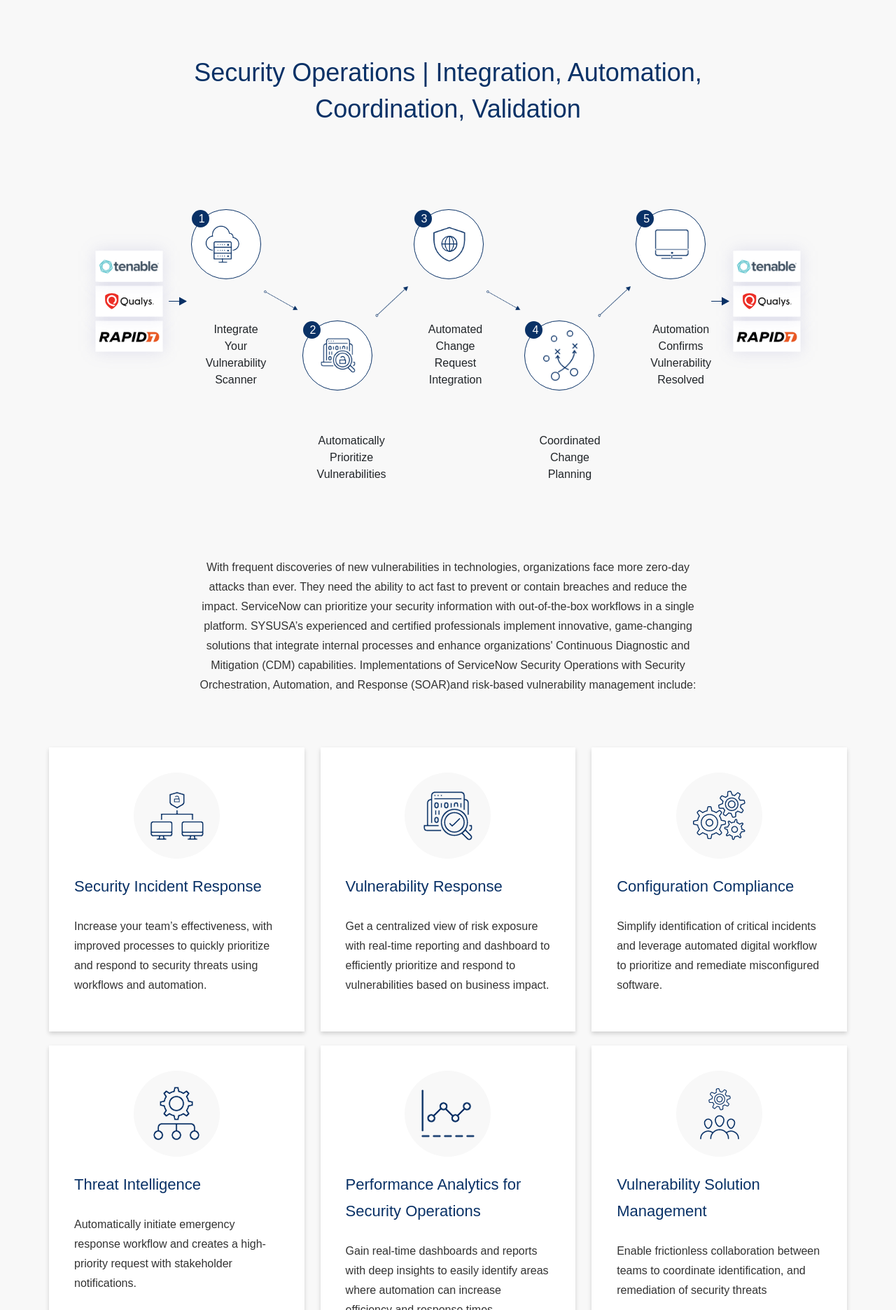
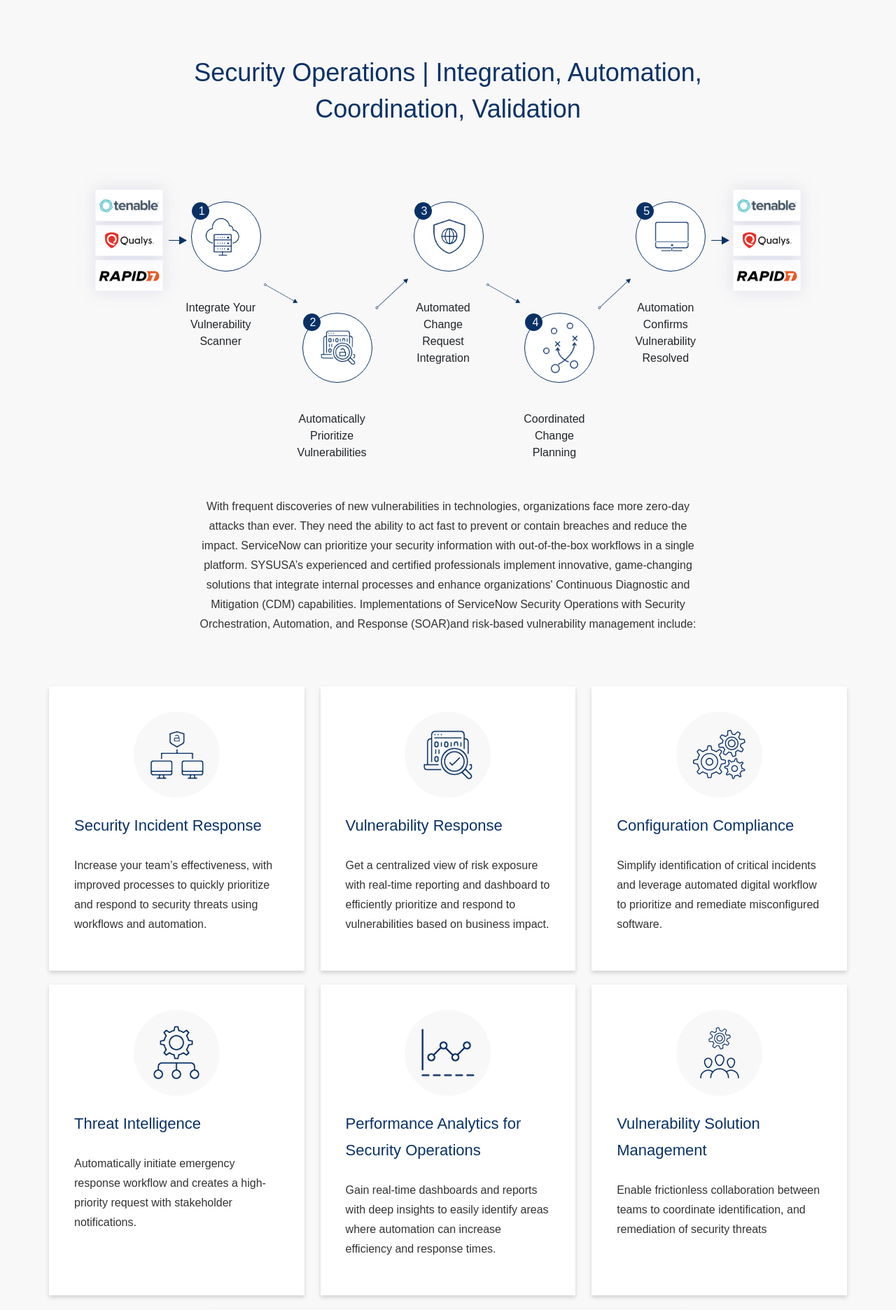
Before and after one commit to virajChuaudhary/Security_Operations, a Jekyll site: the page built from index.markdown, in a window 1280 px wide. Shown: the part 4528-6400 px from the top of the page at 70% size. Built offline with Jekyll 4.4.1, drawn with Linux system fonts in a browser that asks for light colours; some web fonts are replaced.

Commit message:
complete dextop view

```diff
--- a/_layouts/lp.html
+++ b/_layouts/lp.html
@@ -207,7 +207,7 @@
     </div>
     <div class="container-fluid text-center">
       <div class="circles">
-        <img src="{{site.baseurl}}/{{page.Fifth-section.circles-container.left-image}}" alt="">
+        <img src="{{site.baseurl}}/{{page.Fifth-section.circles-container.left-image}}" class="left-right" alt="">
         <div class="circle">
           <div class="card first-card">
             <span>
@@ -284,7 +284,7 @@
           </div>
         </div>
 
-        <img src="{{site.baseurl}}/{{page.Fifth-section.circles-container.right-image}}" alt="">
+        <img src="{{site.baseurl}}/{{page.Fifth-section.circles-container.right-image}}" class="left-right" alt="">
 
       </div>
     </div>
--- a/assets/css/style.css
+++ b/assets/css/style.css
@@ -287,7 +287,11 @@
 .fifth-section .circles{
     display:block;
     margin: 80px auto 180px auto;
-    width:1100px;
+    /* width:1100px; */
+}.fifth-section .circles .left-right{
+
+    margin-top: -154px;
+
 }
 .fifth-section .circles .card{
     display: inline-block;
@@ -311,13 +315,15 @@
 .fifth-section .card-body{
     position: absolute;
     top: 100%;
+
    width: 100%;
     /* margin: auto; */
     text-align: center;
 }
 .fifth-section .card-body p{
     position: absolute;
-    top: 100%;
+    top: 50%;
+    left: -15px;
    /* width: 158px; */
    padding-top: 21px;
     margin: auto;
```
